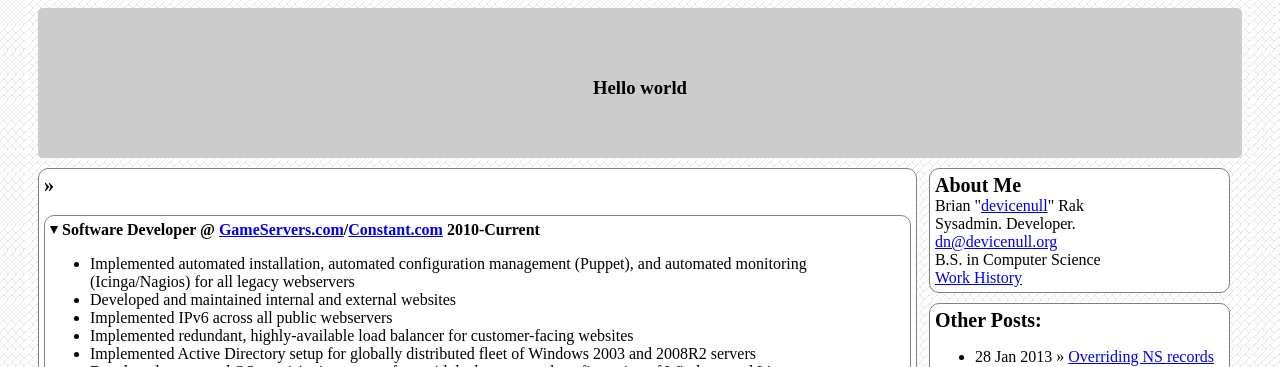
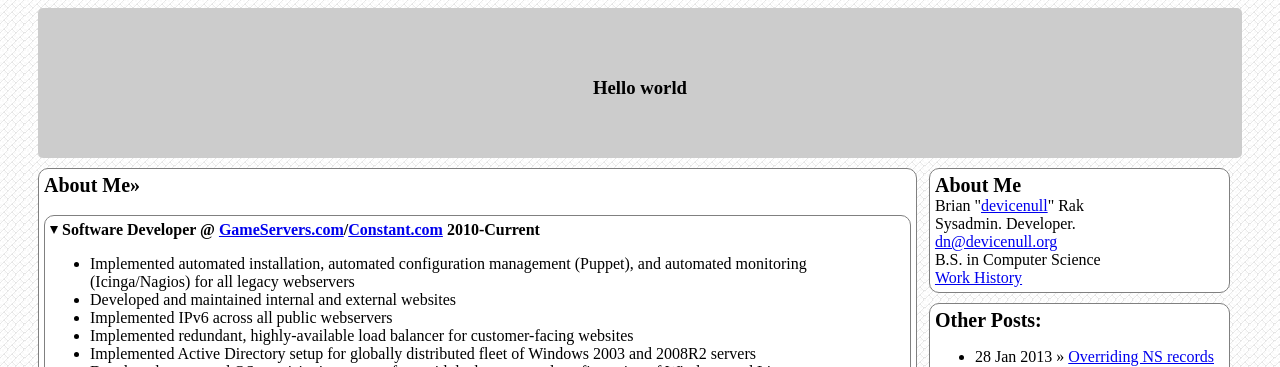
Before and after one commit to devicenull/devicenull.github.com, a Jekyll site: the page built from aboutme.html, in a window 1280 px wide. Shown: the top 367 px of the page. Built offline with Jekyll 4.4.1, drawn with Linux system fonts in a browser that asks for light colours; nearby versions of some CDN libraries; Markdown is read by kramdown in place of the engine named in the settings.

Commit message:
Fix syntax

```diff
--- a/_layouts/post.html
+++ b/_layouts/post.html
@@ -2,18 +2,7 @@
 layout: default
 ---
 <div class="post">
-	<span class="post_title"><a href="{{ url }}">{{ title }}</a> &raquo;</span><br>
-	<span class="post_date">{{ date | date_to_string }}</span><br>
+	<span class="post_title">{{ page.title }}&raquo;</span><br>
+	<span class="post_date">{{ page.date | date_to_string }}</span><br>
 	{{ content }}
 </div>
-
-<!--
-<div id="related">
-  <h2>Related Posts</h2>
-  <ul class="posts">
-    {% for post in site.related_posts limit:3 %}
-      <li><span>{{ post.date | date_to_string }}</span> &raquo; <a href="{{ post.url }}">{{ post.title }}</a></li>
-    {% endfor %}
-  </ul>
-</div>
--->
```
